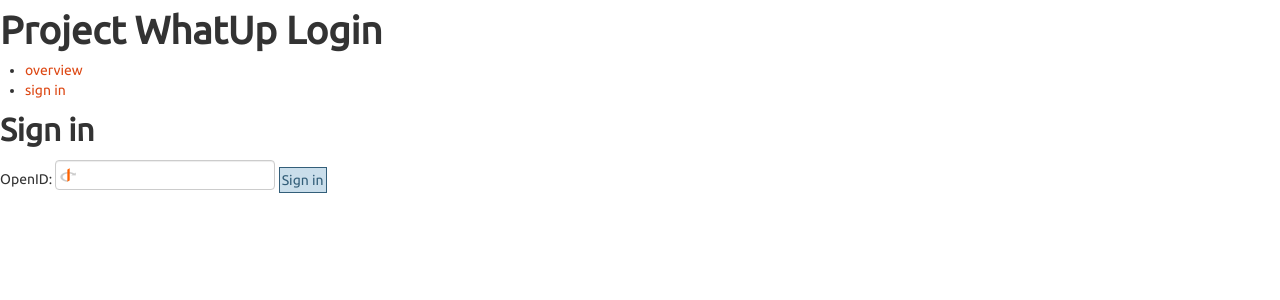
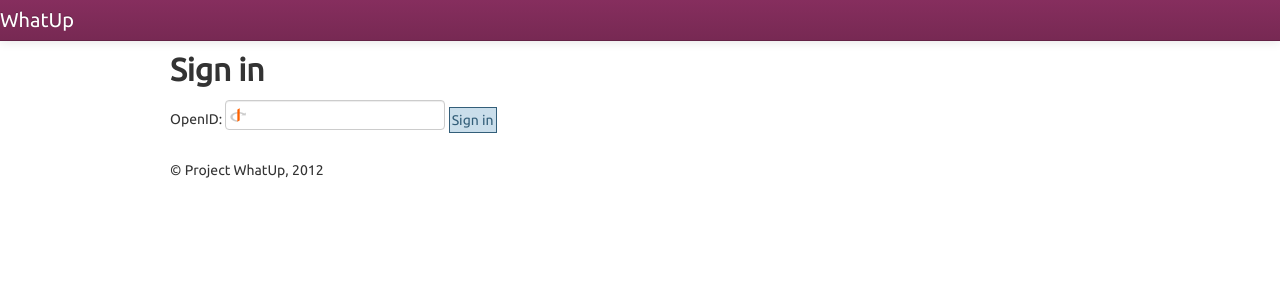
Before and after one commit to JohnBrodie/whatup-api, a Python web app: template whatup_api/templates/login.html in a window 1280 px wide. Shown: the top 300 px of the page. Run offline with Jinja, Linux system fonts and the light colour scheme; the template is opened without the code that fills it, so the values that code supplies are empty.

Commit message:
Reformatting Login page

```diff
--- a/whatup_api/templates/layout.html
+++ b/whatup_api/templates/layout.html
@@ -4,7 +4,17 @@
    filename='style.css') }}">
 <link rel=stylesheet type=text/css href="{{ url_for('static',
    filename='bootstrap.css') }}">
-<h1>Project WhatUp Login</h1>
+
+
+<header class="navbar navbar-inverse navbar-fixed-top">
+      <div class="navbar-inner">
+        <div class="header-container">
+          <a class="brand" href="#">WhatUp</a>
+        </div>
+      </div>
+    </header>
+
+<div class="container">
 <ul class=navigation>
   <li><a href="http://srd.projectwhatup.us/#">overview</a>
   {% if g.user %}
@@ -17,3 +27,8 @@
   <p class=message>{{ message }}
 {% endfor %}
 {% block body %}{% endblock %}
+
+<footer>
+ <p>&copy; Project WhatUp, 2012</p>
+</footer>
+</div>
```
